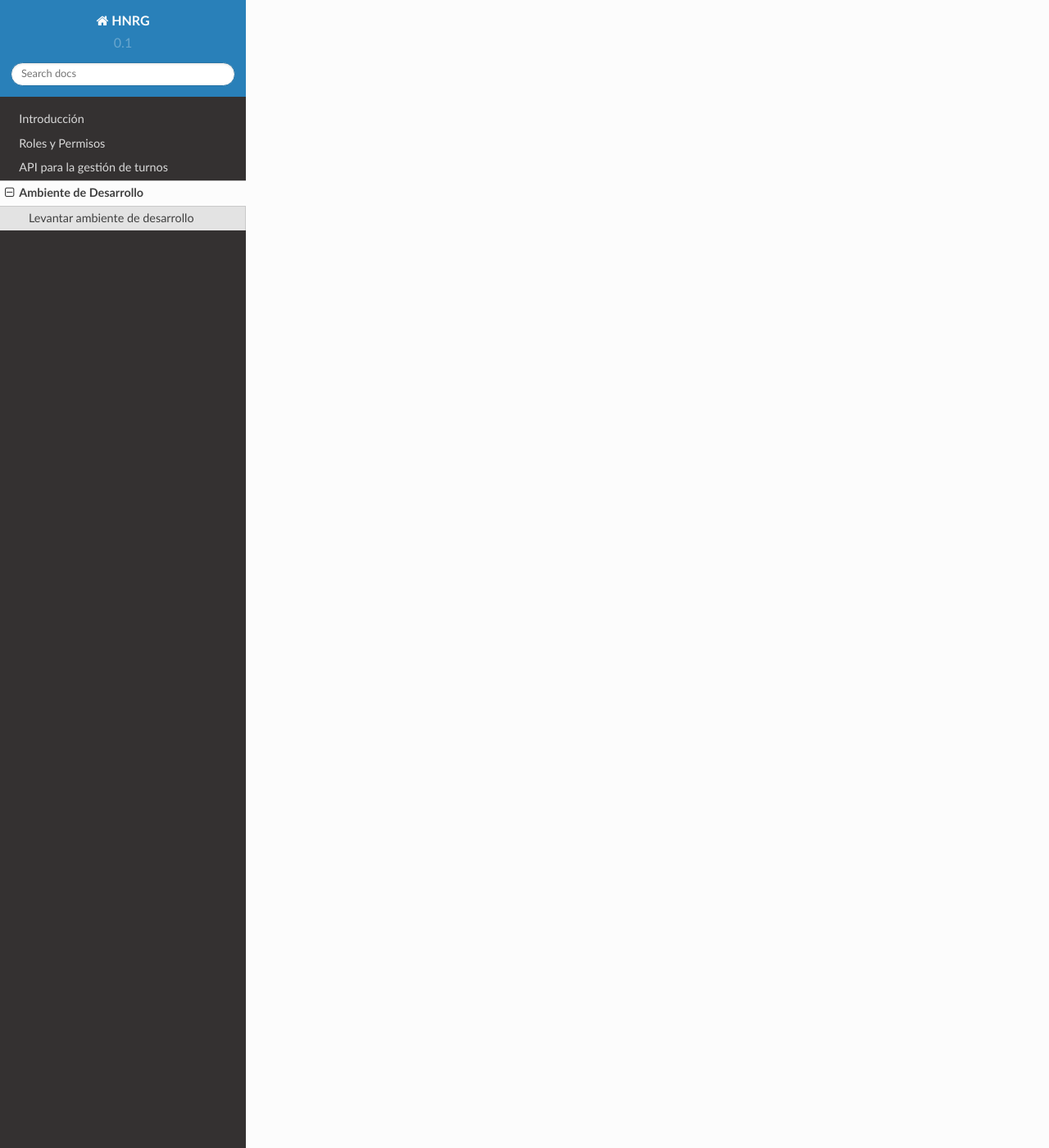
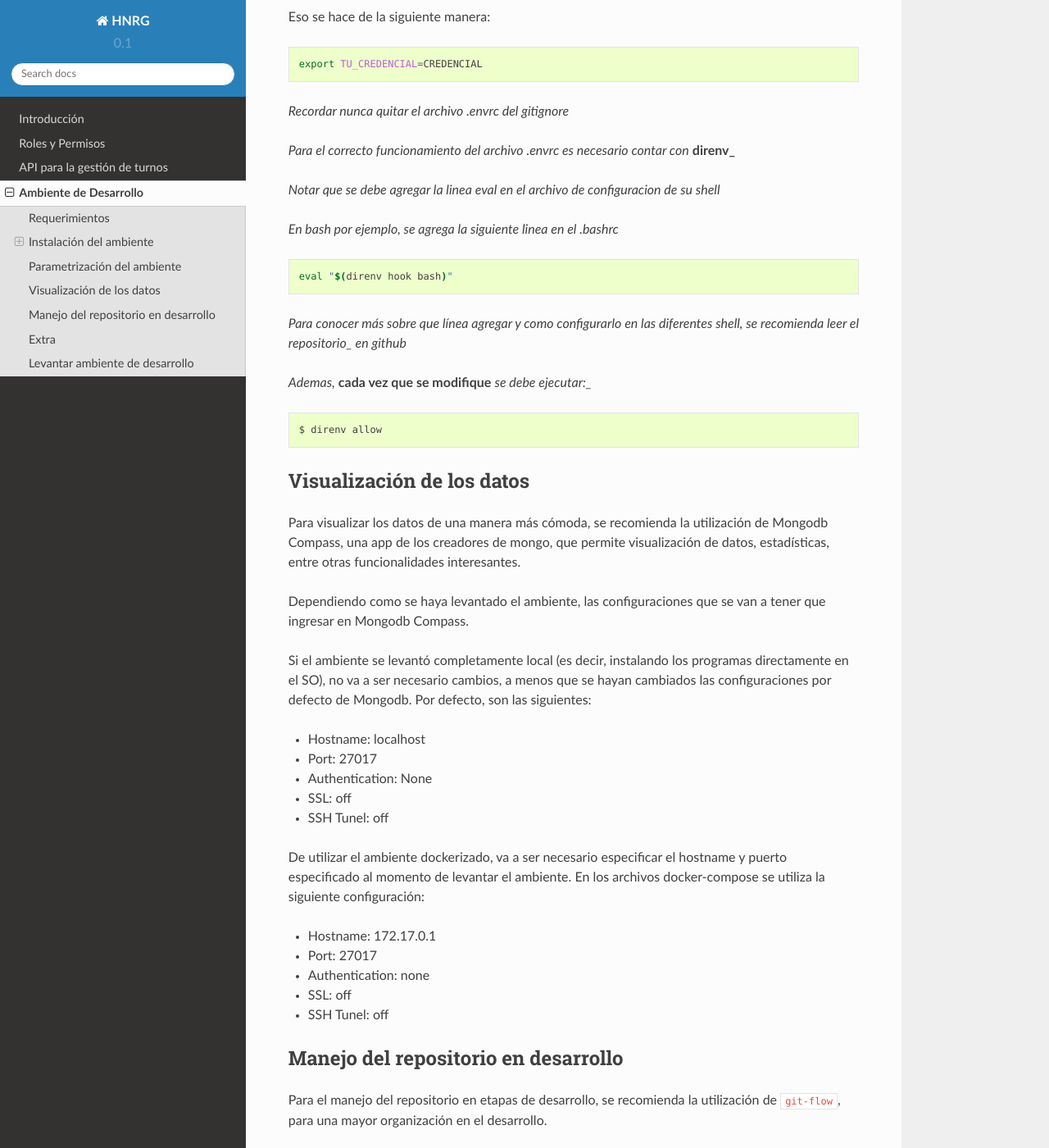
Before and after one commit to hnrg/docs, a Sphinx documentation site: the page built from docs/source/develop.rst, in a window 1280 px wide and 1400 px high, scrolled down 2029 px. Shown: the whole window at 82% size. Built offline with Sphinx 7.4.7 and the Read the Docs theme 2.0.0, drawn with Linux system fonts in a browser that asks for light colours; formulas are drawn with MathJax 3; some of the changed text lies outside the part shown.

Commit message:
Updated docs

```diff
--- a/docs/source/develop.rst
+++ b/docs/source/develop.rst
@@ -1,17 +1,218 @@
 .. index::
   ambiente de desarrollo
-
 
 **********************
 Ambiente de Desarrollo
 **********************
 
+Requerimientos
+==============
+
+* Mínimos
+
+  - NodeJs_ v9.5.0
+
+  - Yarn_ v1.7.0
+
+  - Mongo_ v3.6.3
+
+  - direnv_ v2.4.0 o superior
+
+  - redis_ v4
+
+* Recomendaciones
+
+  - Utilizar nvm_ para el versionado de NodeJs
+
+* Opcionales
+
+  - docker_
+
+  - docker-compose_
+
+  - mongodb-compass_
+
+.. _NodeJs: https://nodejs.org/en
+.. _Yarn: https://yarnpkg.com/lang/en
+.. _Mongo: https://www.mongodb.com) 3.6.3
+.. _direnv: https://direnv.net/
+.. _redis: https://redis.io
+.. _nvm: https://github.com/creationix/nvm
+.. _docker: https://www.docker.com
+.. _docker-compose: https://docs.docker.com/compose
+.. _mongodb-compass: https://www.mongodb.com/products/compass
+
+Instalación del ambiente
+========================
+
+*si le falta cumplir alguno de los requerimientos, seguir a la siguiente sección*
+
+Instalación de los componentes necesarios utilizando :code:`yarn`:
+
+.. code-block:: bash
+
+    $ yarn
+    $ yarn build:dev
+
+
+Con esto, se crea la carpeta node-modules, y algunos archivos extra
+de configuración.
+
+Generación de las imágenes docker
+---------------------------------
+
+*Nota: Se recomienda agregar su usuario al grupo de docker para evitar la necesidad de ejecutar docker con sudo. Esto se puede hacer ejecutando:*
+
+.. code-block:: bash
+
+    $ sudo usermod -a -G docker $USER
+
+
+Posteriormente, podemos seguir 2 diferentes caminos, usando docker y docker-compose, o usando
+simplemente docker, llegando siempre al mismo resultado.
+
+Docker + Docker-compose (recomendable)
+~~~~~~~~~~~~~~~~~~~~~~~~~~~~~~~~~~~~~~
+
+Se utilizan los archvios :code:`Dockerfile` y :code:`docker-compose.yml` (para
+producción) o :code:`Dockerfile-development` y :code:`docker-compose-development.yml` (para
+desarrollo).
+
+**Ambiente Desarrollo**
+
+.. code-block:: bash
+
+    $ docker-compose -f docker/docker-compose-development.yml build
+    $ docker-compose -f docker/docker-compose-development.yml up
+
+
+Con esto se genera la imagen docker, y corre tanto el servidor node, como mongodb.
+
+**Ambiente Producción**
+
+.. code-block:: bash
+
+    $ docker-compose -f docker/docker-compose.yml build
+    $ docker-compose -f docker/docker-compose.yml up
+
+
+Usando yarn start
+-----------------
+
+Para esta opción, vamos a necesitar tener todos los servicios (mongo por
+ejemplo), corriendo en nuestra maquina al momento de iniciar la aplicación,
+ademas de contar con las variables de ambiente seteadas correctamente con la
+dirección de host, puerto, y las credenciales necesarias para acceder al
+servicio.
+
+La idea es ejecutar la siguiente instrucción en la terminal,
+
+.. code-block:: bash
+
+    $ yarn start
+
+
+Parametrización del ambiente
+============================
+
+Para evitar futuros problemas, se evita en todo momento escribir las
+credenciales utilizadas para los diferentes servicios en los archivos de
+configuración. En su lugar, utilizan variables de ambiente.
+
+Para facilitar el uso de las mismas, se recomienda utilizar *direnv* exportando
+todas las variables necesarias en el archivo *.envrc*.
+
+Eso se hace de la siguiente manera:
+
+.. code-block:: bash
+
+    export TU_CREDENCIAL=CREDENCIAL
+
+
+*Recordar nunca quitar el archivo .envrc del gitignore*
+
+*Para el correcto funcionamiento del archivo .envrc es necesario contar con* **direnv_**
+
+*Notar que se debe agregar la linea eval en el archivo de configuracion de su shell*
+
+*En bash por ejemplo, se agrega la siguiente linea en el .bashrc*
+
+.. code-block:: bash
+
+    eval "$(direnv hook bash)"
+
+
+*Para conocer más sobre que línea agregar y como configurarlo en las diferentes
+shell, se recomienda leer el repositorio_ en github*
+
+.. _repositorio: https://github.com/direnv/direnv
+
+*Ademas,* **cada vez que se modifique** *se debe ejecutar:_*
+
+.. code-block:: bash
+
+    $ direnv allow
+
+
+Visualización de los datos
+==========================
+
+Para visualizar los datos de una manera más cómoda, se recomienda la
+utilización de Mongodb Compass, una app de los creadores de mongo, que permite
+visualización de datos, estadísticas, entre otras funcionalidades interesantes.
+
+Dependiendo como se haya levantado el ambiente, las configuraciones que se van a
+tener que ingresar en Mongodb Compass.
+
+Si el ambiente se levantó completamente local (es decir, instalando los
+programas directamente en el SO), no va a ser necesario cambios, a menos que se
+hayan cambiados las configuraciones por defecto de Mongodb.
+Por defecto, son las siguientes:
+
+-   Hostname: localhost
+-   Port: 27017
+-   Authentication: None
+-   SSL: off
+-   SSH Tunel: off
+
+De utilizar el ambiente dockerizado, va a ser necesario especificar el hostname
+y puerto especificado al momento de levantar el ambiente.
+En los archivos docker-compose se utiliza la siguiente configuración:
+
+-   Hostname: 172.17.0.1
+-   Port: 27017
+-   Authentication: none
+-   SSL: off
+-   SSH Tunel: off
+
+Manejo del repositorio en desarrollo
+====================================
+
+Para el manejo del repositorio en etapas de desarrollo, se recomienda la
+utilización de :code:`git-flow`, para una mayor organización en el desarrollo.
+
+Además se recomienda también utilizar los :code:`git-flow-hooks`, para una mayor
+comodidad. Además de agregar la versión actual del código al archivo "VERSION",
+de no utilizar git-flow-hooks, mantener en **todo momento** actualizado dicho
+archivo para poder mostrar dicha versión en la app funcionando en producción.
+
+Extra
+=====
+
+Para que las consultas a las apis sean más amigables, se propone utilizar el
+gist api_request_, el cual es un wrapper de curl, agregando un beautifier
+para las respuestas en JSON.
+
+.. _api_request: https://gist.github.com/lucasdc6/741972836ddff247551e5e8b52277541
+
 Levantar ambiente de desarrollo
 ===============================
 
 Para levantar el ambiente de desarrollo completamente local, hace falta contar
-con un programa extra llamado .. ngrok:`https://ngrok.com/`, o algún programa
+con un programa extra llamado ngrok_, o algún programa
 similar para completar el funcionamiento del bot de telegram.
+
+.. _ngrok: https://ngrok.com
 
 En primera instancia es necesario compilar los js, utilizando :code:`npm` o :code:`yarn`.
 
--- a/docs/source/turnos.rst
+++ b/docs/source/turnos.rst
@@ -7,7 +7,7 @@ API para la gestión de turnos
 La app provee una interfaz para interactuar con el módulo de gestión
 de turnos del hospital.
 
-La API se encuentra en la URL :code:`grupo47.proyecto2017.linti.unlp.edu.ar/api/turnos`.
+La API se encuentra en la URL :code:`grupo74.proyecto2017.linti.unlp.edu.ar/api/turnos`.
 
 .. index:: métodos API de turnos
 
```
